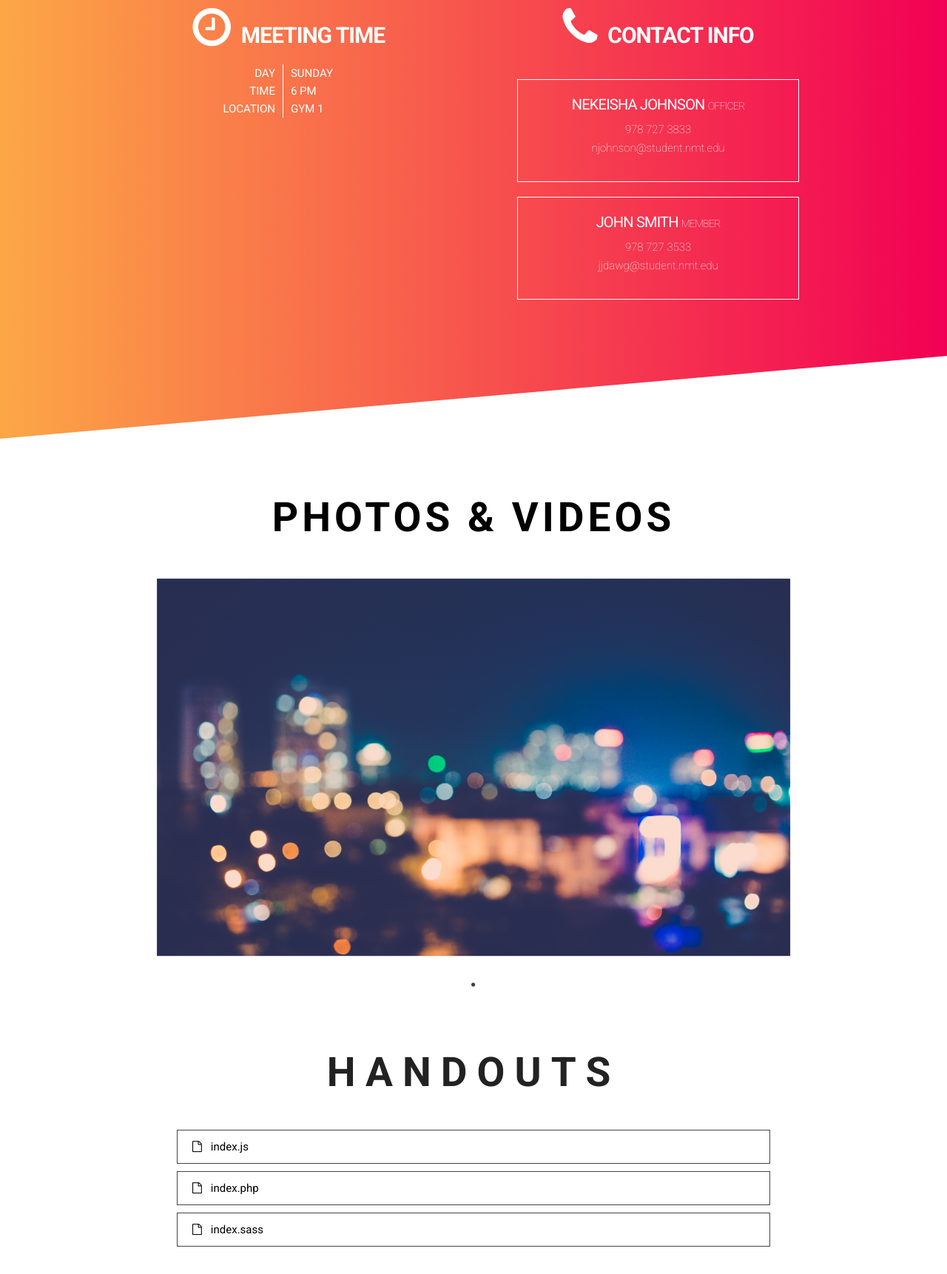
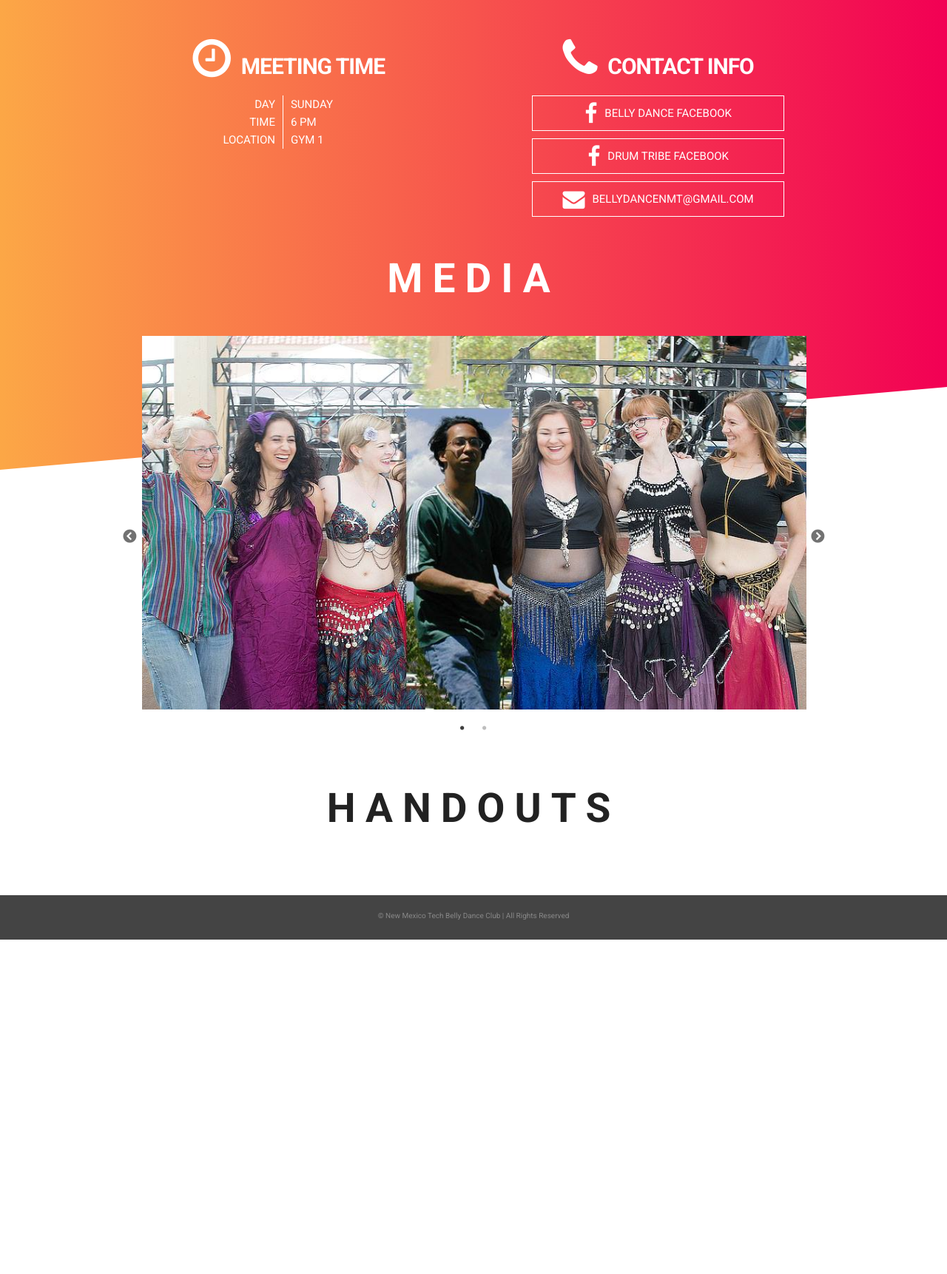
Before and after one commit to Vynlar/NMTBellyDance, a PHP site: page / in a window 1280 px wide. Shown: the part 705-2427 px from the top of the page at 74% size. After the commit the page ends 1975 px from the top, so only its background shows below. Run offline with PHP 8.4, Linux system fonts and the light colour scheme; some libraries are stand-ins or nearby versions.

Commit message:
added content

```diff
--- a/index.css
+++ b/index.css
@@ -11,12 +11,17 @@ body {
 .header .upper-title {
   text-transform: uppercase;
   font-size: 1rem;
-  font-weight: bold;
   letter-spacing: 1rem;
 }
 
+@media screen and (min-width: 426px) {
+  .header .upper-title {
+    font-size: 1.8rem;
+  }
+}
+
 .header .lower-title {
-  font-size: 4rem;
+  font-size: 3rem;
   font-weight: 100;
 }
 
@@ -157,62 +162,50 @@ body {
   font-weight: 500;
 }
 
-.slant-content .person {
+.slant-content .contact a {
+  color: white;
+  text-decoration: none;
+  display: block;
   border: 1px solid white;
-  padding: 2rem;
-  margin-bottom: 3rem;
+  margin-bottom: 1rem;
 }
 
 @media screen and (min-width: 769px) {
-  .slant-content .person {
-    margin: 2rem 4rem;
+  .slant-content .contact a {
+    margin-left: 6rem;
+    margin-right: 6rem;
   }
 }
 
-.slant-content .person h4 {
+.slant-content .contact p {
+  display: flex;
+  align-items: center;
+  justify-content: center;
   text-transform: uppercase;
-  font-weight: 500;
-  font-size: 2rem;
+  font-weight: normal;
+  margin: 0;
+  padding: 0.8rem 0;
 }
 
-.slant-content .person h4 span {
-  font-weight: 100;
-  font-size: 0.7em;
+.slant-content .contact p i {
+  font-size: 3rem;
+  margin-right: 1rem;
 }
 
 .slider {
   width: 100%;
   margin: auto;
-  color: black;
-  margin-top: 6rem;
+  color: white;
   text-align: center;
   text-transform: uppercase;
   font-weight: bold;
   letter-spacing: 0.5rem;
 }
 
-.slider::before {
-  content: "PHOTOS & VIDEOS";
-  display: block;
-  font-size: 3rem;
-}
-
-@media screen and (min-width: 426px) {
-  .slider::before {
-    font-size: 4rem;
-  }
-}
-
-@media screen and (min-width: 769px) {
-  .slider::before {
-    font-size: 5.5rem;
-  }
-}
-
 @media screen and (min-width: 426px) {
   .slider {
     width: 80%;
-    margin-top: 13rem;
+    margin-top: 6rem;
   }
 }
 
@@ -220,52 +213,68 @@ body {
   .slider {
     width: 900px;
     margin: auto;
-    margin-top: 19rem;
   }
 }
 
 .slider .panel {
-  padding: 10px 0;
-  margin: 4px 2px;
+  height: 230px;
   width: 100%;
-  height: auto;
+  background: black;
 }
 
 @media screen and (min-width: 426px) {
   .slider .panel {
-    padding: 15px;
+    margin-left: 2px;
+    margin-right: 2px;
+    height: 380px;
   }
 }
 
 @media screen and (min-width: 769px) {
   .slider .panel {
-    padding: 20px;
+    height: 505px;
   }
 }
 
 .slider .panel img {
-  width: 100%;
-  margin-top: 1rem;
-}
-
-@media screen and (min-width: 769px) {
-  .slider .panel img {
-    margin-top: 1.5rem;
-  }
+  height: 100%;
+  margin: auto;
 }
 
 .slider button {
-  display: none;
+  display: none !important;
+  transform: translateY(50%);
 }
 
 @media screen and (min-width: 426px) {
   .slider button {
-    display: block;
+    display: block !important;
   }
 }
 
 .slider button::before {
   color: #444;
+}
+
+.section-title {
+  margin-bottom: 4.5rem;
+  text-align: center;
+  text-transform: uppercase;
+  font-weight: bold;
+  letter-spacing: 1.3rem;
+  font-size: 3.3rem;
+}
+
+@media screen and (min-width: 426px) {
+  .section-title {
+    font-size: 4rem;
+  }
+}
+
+@media screen and (min-width: 769px) {
+  .section-title {
+    font-size: 5.5rem;
+  }
 }
 
 .handouts {
@@ -276,26 +285,6 @@ body {
 @media screen and (min-width: 426px) {
   .handouts {
     margin-top: 10rem;
-  }
-}
-
-.handouts h1 {
-  margin-bottom: 4.5rem;
-  text-transform: uppercase;
-  font-weight: bold;
-  letter-spacing: 1.3rem;
-  font-size: 3.3rem;
-}
-
-@media screen and (min-width: 426px) {
-  .handouts h1 {
-    font-size: 4rem;
-  }
-}
-
-@media screen and (min-width: 769px) {
-  .handouts h1 {
-    font-size: 5.5rem;
   }
 }
 
@@ -359,3 +348,7 @@ body {
 .text-left {
   text-align: left;
 }
+
+.text-white {
+  color: white;
+}
--- a/index.php
+++ b/index.php
@@ -17,12 +17,15 @@
                 new mexico tech
             </div>
             <div class="lower-title">
-                Belly Dance Club
+                Belly Dance & Drum Club
+            </div>
+            <div class="upper-title">
+              ADITI NATESA
             </div>
         </div>
 
         <div class="hero">
-            <div class="video"><iframe src="https://www.youtube.com/embed/dQw4w9WgXcQ" frameborder="0" allowfullscreen></iframe></div>
+            <div class="video"><iframe src="https://www.youtube.com/embed/L8QByISylbE" frameborder="0" allowfullscreen></iframe></div>
             <div class="slant"></div>
         </div>
 
@@ -58,24 +61,21 @@
                         </div>
 
                     </div>
-                    <div class="six columns">
+                    <div class="six columns contact">
                         <i class="fa fa-phone fa-3x"></i>
                         <h3>contact info</h3>
-                        <div class="person">
-                            <h4>Nekeisha Johnson <span>Officer</span></h4>
-                            <p>978 727 3833</p>
-                            <p>njohnson@student.nmt.edu</p>
+                        <div>
+                          <a href="https://www.facebook.com/groups/203238066519188"><p><i class="fa fa-facebook"></i> Belly Dance Facebook</p></a>
+                          <a href="https://www.facebook.com/groups/421636464633620"><p><i class="fa fa-facebook"></i> Drum Tribe Facebook</p></a>
+                          <a href="mailto:bellydancenmt@gmail.com"><p><i class="fa fa-envelope"></i> BellyDanceNMT@gmail.com</p></a>
                         </div>
-                        <div class="person">
-                            <h4>John Smith <span>Member</span></h4>
-                            <p>978 727 3533</p>
-                            <p>jjdawg@student.nmt.edu</p>
-                        </div>
+
                     </div>
                 </div>
             </div>
         </div>
 
+        <h1 class="section-title text-white">MEDIA</h1>
         <div class="slider">
               <?php
                 $images = scandir("imgs");
@@ -92,7 +92,7 @@
 
         <div class="handouts">
             <div class="container">
-                <h1>HANDOUTS</h1>
+                <h1 class="section-title">HANDOUTS</h1>
             </div>
 
             <ul>
--- a/index.sass
+++ b/index.sass
@@ -12,10 +12,12 @@ body
   .upper-title
     text-transform: uppercase
     font-size: 1rem
-    font-weight: bold
     letter-spacing: 1rem
+
+    @media screen and (min-width: $small)
+      font-size: 1.8rem
   .lower-title
-    font-size: 4rem
+    font-size: 3rem
     font-weight: 100
     @media screen and (min-width: $small)
       font-size: 6rem
@@ -107,77 +109,85 @@ body
     span
       font-weight: 500
 
-  .person
+  .contact
+    a
+      color: white
+      text-decoration: none
+      display: block
+      border: 1px solid white
+      margin-bottom: 1rem
 
-    border: 1px solid white
-    padding: 2rem
-    margin-bottom: 3rem
+      @media screen and (min-width: $large)
+        margin-left: 6rem
+        margin-right: 6rem
 
-    @media screen and (min-width: $large)
-      margin: 2rem 4rem
+    p
+      display: flex
+      align-items: center
+      justify-content: center
+      text-transform: uppercase
+      font-weight: normal
+      margin: 0
+      padding: 0.8rem 0
 
-    h4
-      text-transform: uppercase
-      font-weight: 500
-      font-size: 2rem
-
-      span
-        font-weight: 100
-        font-size: 0.7em
+      i
+        font-size: 3rem
+        margin-right: 1rem
 
 .slider
   width: 100%
   margin: auto
-  color: black
-  margin-top: 6rem
+  color: white
   text-align: center
   text-transform: uppercase
   font-weight: bold
   letter-spacing: 0.5rem
 
-  &::before
-    content: "PHOTOS & VIDEOS"
-    display: block
-    font-size: 3rem
-
-    @media screen and (min-width: $small)
-      font-size: 4rem
-    @media screen and (min-width: $large)
-      font-size: 5.5rem
-
   @media screen and (min-width: $small)
     width: 80%
-    margin-top: 13rem
+    margin-top: 6rem
   @media screen and (min-width: $large)
     width: 900px
     margin: auto
-    margin-top: 19rem
 
   .panel
-    padding: 10px 0
-    margin: 4px 2px
+    height: 230px
     width: 100%
-    height: auto
+    background: black
 
     @media screen and (min-width: $small)
-      padding: 15px
+      margin-left: 2px
+      margin-right: 2px
+      height: 380px
+
     @media screen and (min-width: $large)
-      padding: 20px
+      height: 505px
 
     img
-      width: 100%
-      margin-top: 1rem
-
-      @media screen and (min-width: $large)
-        margin-top: 1.5rem
+      height: 100%
+      margin: auto
 
   button
-    display: none
+    display: none !important
+    transform: translateY(50%)
+
     @media screen and (min-width: $small)
-      display: block
+      display: block !important
 
     &::before
       color: #444
+
+.section-title
+  margin-bottom: 4.5rem
+  text-align: center
+  text-transform: uppercase
+  font-weight: bold
+  letter-spacing: 1.3rem
+  font-size: 3.3rem
+  @media screen and (min-width: $small)
+    font-size: 4rem
+  @media screen and (min-width: $large)
+    font-size: 5.5rem
 
 .handouts
   margin-top: 5rem
@@ -186,16 +196,6 @@ body
   @media screen and (min-width: $small)
     margin-top: 10rem
 
-  h1
-    margin-bottom: 4.5rem
-    text-transform: uppercase
-    font-weight: bold
-    letter-spacing: 1.3rem
-    font-size: 3.3rem
-    @media screen and (min-width: $small)
-      font-size: 4rem
-    @media screen and (min-width: $large)
-      font-size: 5.5rem
 
   li
     $border-color: #444
@@ -243,3 +243,5 @@ body
   text-align: right
 .text-left
   text-align: left
+.text-white
+  color: white
```
Also changed, not shown: files/index.js (deleted, +0 -7 lines), files/index.php (deleted, +0 -121 lines), files/index.sass (deleted, +0 -230 lines), imgs/14502895_642163887361_8089164686982251845_n.jpg (added), imgs/14657527_10208854161603857_9084091456675778662_n.jpg (added), imgs/pexels-photo-30732.jpg (deleted), index.html (added), 5 other files.
